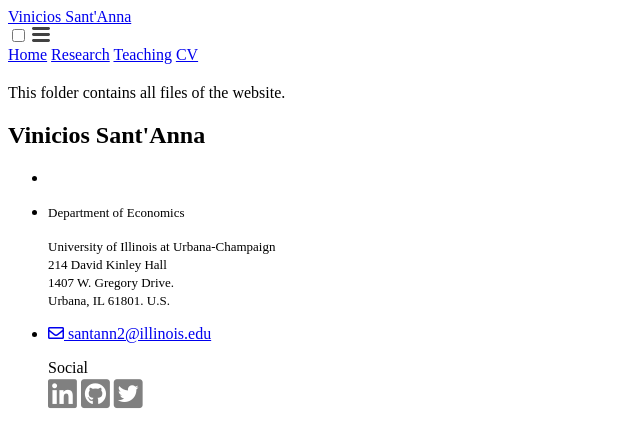
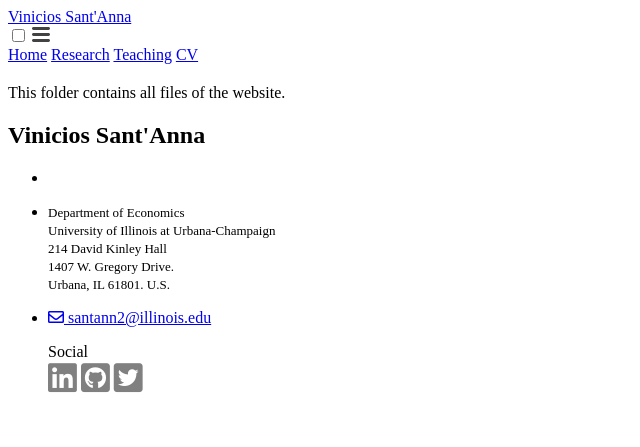
Before and after one commit to vpsantanna/vpsantanna.github.io, a Jekyll site: the page built from files/readme.md, in a window 1280 px wide. Shown: the top 447 px of the page, without its empty margins (0-640 px from the left). Built offline with Jekyll 4.4.1, drawn with Linux system fonts in a browser that asks for light colours; nearby versions of some CDN libraries; our own code applies the rules of GitHub Pages for plain Markdown files; a script that is not in the unit is left out.

Commit message:
Update footer.html

```diff
--- a/_includes/footer.html
+++ b/_includes/footer.html
@@ -13,8 +13,7 @@
             {% endif %}
           </li>
           <li>
-            <p><font size="2">Department of Economics</font></p>
-             <p><font size="2">University of Illinois at Urbana-Champaign<br />214 David Kinley Hall<br />1407 W. Gregory Drive.<br />Urbana, IL 61801. U.S.</font></p>
+            <p><font size="2.5">Department of Economics<br />University of Illinois at Urbana-Champaign<br />214 David Kinley Hall<br />1407 W. Gregory Drive.<br />Urbana, IL 61801. U.S.</font></p>
            {% if site.email %}
             <li><a href="mailto:{{ site.email }}"><i class="far fa-envelope"></i> {{ site.email }}</a>
            </li>
```
